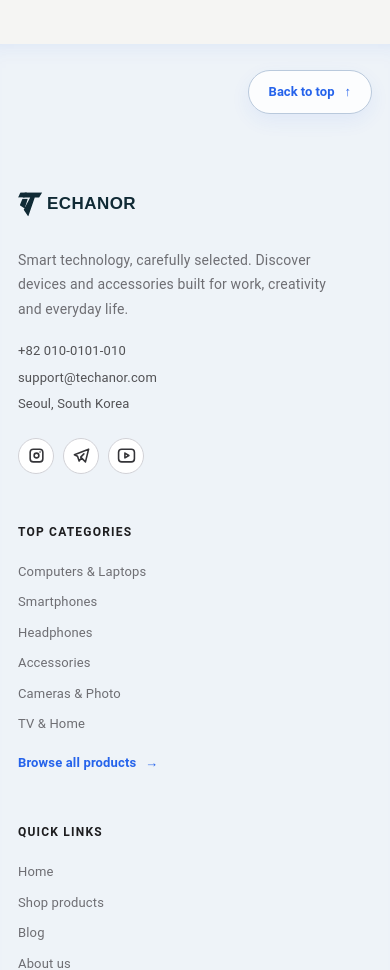
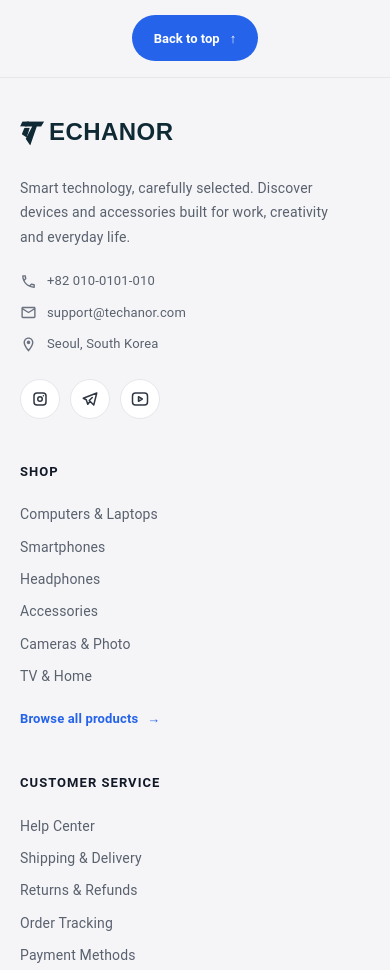
Before and after one commit to Behruz-A/techanor-react, a React (Create React App) app: page / in a window 390 px wide. Shown: the part 7060-8030 px from the top of the page. Built offline with nearby package versions, Linux system fonts and the light colour scheme; no server answers.

Commit message:
feat: refine homepage news section and footer

```diff
--- a/src/app/components/footer/index.tsx
+++ b/src/app/components/footer/index.tsx
@@ -1,7 +1,10 @@
+import EmailOutlinedIcon from "@mui/icons-material/EmailOutlined";
+import LocationOnOutlinedIcon from "@mui/icons-material/LocationOnOutlined";
+import PhoneOutlinedIcon from "@mui/icons-material/PhoneOutlined";
 import { Link } from "react-router-dom";
 import BrandLogo from "../BrandLogo";
 
-const categories = [
+const shopLinks = [
   "Computers & Laptops",
   "Smartphones",
   "Headphones",
@@ -10,107 +13,86 @@ const categories = [
   "TV & Home",
 ];
 
-const tags = [
-  "Gaming",
-  "iPhone",
-  "MacBook",
-  "Samsung",
-  "SSD",
-  "Graphics Card",
-  "Smart TV",
-  "Speaker",
-  "Tablet",
-  "Power Bank",
+const serviceLinks = [
+  { label: "Help Center", to: "/help" },
+  { label: "Shipping & Delivery", to: "/help" },
+  { label: "Returns & Refunds", to: "/help" },
+  { label: "Order Tracking", to: "/orders" },
+  { label: "Payment Methods", to: "/help" },
+  { label: "Contact Us", to: "/contact" },
 ];
+
+const aboutLinks = [
+  { label: "Blog", to: "/blog" },
+  { label: "Contact Us", to: "/contact" },
+];
+
+const brands = ["Apple", "Samsung", "Sony", "LG", "Lenovo", "Dell"];
 
 export default function Footer() {
   return (
     <footer className="site-footer">
+      <div className="footer-back-to-top">
+        <button type="button" onClick={() => window.scrollTo({ top: 0, behavior: "smooth" })}>
+          Back to top <span aria-hidden="true">&uarr;</span>
+        </button>
+      </div>
+
       <div className="footer-container">
-        <div className="footer-top-row">
-          <button type="button" onClick={() => window.scrollTo({ top: 0, behavior: "smooth" })}>
-            Back to top <span aria-hidden="true">↑</span>
-          </button>
-        </div>
         <div className="footer-grid">
           <section className="footer-brand-column">
-            <Link className="footer-brand" to="/" aria-label="Techanor home"><BrandLogo tone="dark" /></Link>
+            <Link className="footer-brand" to="/" aria-label="Techanor home">
+              <BrandLogo tone="dark" />
+            </Link>
             <p className="footer-description">
-              Smart technology, carefully selected. Discover devices and
-              accessories built for work, creativity and everyday life.
+              Smart technology, carefully selected. Discover devices and accessories built for work, creativity and everyday life.
             </p>
-            <div className="footer-contact">
-              <a href="tel:+820100101010">+82 010-0101-010</a>
-              <a href="mailto:support@techanor.com">support@techanor.com</a>
-              <span>Seoul, South Korea</span>
-            </div>
+            <address className="footer-contact">
+              <a href="tel:+820100101010"><PhoneOutlinedIcon />+82 010-0101-010</a>
+              <a href="mailto:support@techanor.com"><EmailOutlinedIcon />support@techanor.com</a>
+              <span><LocationOnOutlinedIcon />Seoul, South Korea</span>
+            </address>
             <div className="footer-socials" aria-label="Social media">
-              <a href="#instagram" aria-label="Instagram">
-                <span className="footer-social-icon footer-social-instagram" aria-hidden="true" />
-              </a>
-              <a href="#telegram" aria-label="Telegram">
-                <span className="footer-social-icon footer-social-telegram" aria-hidden="true" />
-              </a>
-              <a href="#youtube" aria-label="YouTube">
-                <span className="footer-social-icon footer-social-youtube" aria-hidden="true" />
-              </a>
+              <a href="#instagram" aria-label="Instagram"><span className="footer-social-icon footer-social-instagram" aria-hidden="true" /></a>
+              <a href="#telegram" aria-label="Telegram"><span className="footer-social-icon footer-social-telegram" aria-hidden="true" /></a>
+              <a href="#youtube" aria-label="YouTube"><span className="footer-social-icon footer-social-youtube" aria-hidden="true" /></a>
             </div>
           </section>
 
           <section>
-            <h2 className="footer-title">Top categories</h2>
-            <nav className="footer-links" aria-label="Product categories">
-              {categories.map((category) => (
-                <Link key={category} to="/products">{category}</Link>
-              ))}
+            <h2 className="footer-title">Shop</h2>
+            <nav className="footer-links" aria-label="Shop categories">
+              {shopLinks.map((label) => <Link key={label} to="/products">{label}</Link>)}
             </nav>
-            <Link className="footer-accent-link" to="/products">
-              Browse all products <span aria-hidden="true">&rarr;</span>
-            </Link>
+            <Link className="footer-accent-link" to="/products">Browse all products <span aria-hidden="true">&rarr;</span></Link>
           </section>
 
           <section>
-            <h2 className="footer-title">Quick links</h2>
-            <nav className="footer-links" aria-label="Footer navigation">
-              <Link to="/">Home</Link>
-              <Link to="/products">Shop products</Link>
-              <a href="/blog">Blog</a>
-              <a href="/#about-us">About us</a>
-              <Link to="/help">Customer help</Link>
-              <Link to="/contact">Contact us</Link>
+            <h2 className="footer-title">Customer Service</h2>
+            <nav className="footer-links" aria-label="Customer service">
+              {serviceLinks.map(({ label, to }) => <Link key={label} to={to}>{label}</Link>)}
             </nav>
           </section>
 
           <section>
-            <h2 className="footer-title">Download app</h2>
-            <div className="footer-apps">
-              <a href="#google-play" aria-label="Get Techanor on Google Play">
-                <span className="footer-app-icon" aria-hidden="true">&#9654;</span>
-                <span><small>GET IT ON</small>Google Play</span>
-              </a>
-              <a href="#app-store" aria-label="Download Techanor on the App Store">
-                <span className="footer-app-icon" aria-hidden="true">&#9679;</span>
-                <span><small>DOWNLOAD ON THE</small>App Store</span>
-              </a>
-            </div>
+            <h2 className="footer-title">About Techanor</h2>
+            <nav className="footer-links" aria-label="About Techanor">
+              {aboutLinks.map(({ label, to }) => <Link key={label} to={to}>{label}</Link>)}
+            </nav>
           </section>
 
-          <section className="footer-tags-column">
-            <h2 className="footer-title">Popular tags</h2>
-            <div className="footer-tags">
-              {tags.map((tag) => (
-                <Link key={tag} to="/products">{tag}</Link>
-              ))}
-            </div>
+          <section>
+            <h2 className="footer-title">Brands</h2>
+            <nav className="footer-links" aria-label="Product brands">
+              {brands.map((brand) => <Link key={brand} to="/products">{brand}</Link>)}
+            </nav>
+            <Link className="footer-accent-link" to="/products">View all brands <span aria-hidden="true">&rarr;</span></Link>
           </section>
         </div>
 
         <div className="footer-bottom">
           <span>&copy; {new Date().getFullYear()} Techanor. All rights reserved.</span>
-          <div>
-            <a href="#privacy">Privacy</a>
-            <a href="#terms">Terms</a>
-          </div>
+          <div><span>Privacy</span><i aria-hidden="true" /><span>Terms</span></div>
         </div>
       </div>
     </footer>
--- a/src/css/footer.css
+++ b/src/css/footer.css
@@ -1,41 +1,239 @@
-.site-footer { position: relative; width: 100%; background: #eef3f8; color: #1d1d1f; border-top: 0; box-shadow: inset 0 18px 36px -38px rgba(37,99,235,.42); }
-.footer-container { width: min(1300px, calc(100% - 48px)); margin: 0 auto; }
-.footer-top-row { min-height: 96px; display: flex; align-items: center; justify-content: center; gap: 24px; border-bottom: 0; color: #6e6e73; font-size: 13px; }
-.footer-top-row button { min-height: 44px; padding: 0 20px; display: inline-flex; align-items: center; gap: 10px; border: 1px solid #b9c9dc; border-radius: 999px; background: rgba(255,255,255,.82); color: #2563eb; font: inherit; font-weight: 700; cursor: pointer; box-shadow: 0 7px 20px rgba(37,99,235,.07); transition: border-color 180ms ease, color 180ms ease, background 180ms ease, transform 180ms ease; }
-.footer-top-row button:hover { border-color: #2563eb; color: #fff; background: #2563eb; transform: translateY(-1px); }
-.footer-grid { padding: 62px 0 58px; display: grid; grid-template-columns: 1.45fr 1fr .85fr 1fr 1.25fr; gap: clamp(34px, 4vw, 68px); }
+.site-footer {
+  width: 100%;
+  border-top: 1px solid #e5e7eb;
+  background: #f5f5f7;
+  color: #111827;
+}
+
+.footer-back-to-top {
+  min-height: 76px;
+  display: grid;
+  place-items: center;
+  border-bottom: 1px solid #e5e7eb;
+}
+
+.footer-back-to-top button {
+  min-height: 46px;
+  padding: 0 22px;
+  display: inline-flex;
+  align-items: center;
+  gap: 10px;
+  border: 0;
+  border-radius: 999px;
+  background: #2563eb;
+  color: #fff;
+  font: inherit;
+  font-size: 13px;
+  font-weight: 750;
+  cursor: pointer;
+  transition: background 190ms ease, transform 190ms ease;
+}
+
+.footer-back-to-top button:hover {
+  background: #1d4ed8;
+  transform: translateY(-2px);
+}
+
+.footer-container {
+  width: min(1300px, calc(100% - 48px));
+  margin: 0 auto;
+}
+
+.footer-grid {
+  padding: 56px 0 52px;
+  display: grid;
+  grid-template-columns: 1.45fr 1fr 1.15fr 1fr 0.8fr;
+  gap: clamp(34px, 3.6vw, 58px);
+}
+
 .footer-grid section { min-width: 0; }
-.footer-brand { display: inline-block; color: #2563eb; font-family: Georgia, "Times New Roman", serif; font-size: 25px; font-style: italic; font-weight: 700; letter-spacing: -1px; text-decoration: none; }
-.footer-description { max-width: 310px; margin: 22px 0 20px; color: #6e6e73; font-size: 14px; line-height: 1.75; }
-.footer-contact { display: flex; flex-direction: column; gap: 7px; color: #515154; font-size: 13px; }
-.footer-contact a { color: inherit; text-decoration: none; }
+
+.footer-brand {
+  display: inline-flex;
+  color: inherit;
+  text-decoration: none;
+}
+
+.footer-brand .brand-logo { font-size: 24px; }
+
+.footer-description {
+  max-width: 310px;
+  margin: 24px 0 22px;
+  color: #59616e;
+  font-size: 14px;
+  line-height: 1.75;
+}
+
+.footer-contact {
+  display: flex;
+  flex-direction: column;
+  gap: 12px;
+  color: #59616e;
+  font-size: 13px;
+  font-style: normal;
+}
+
+.footer-contact a,
+.footer-contact span {
+  display: flex;
+  align-items: center;
+  gap: 10px;
+  color: inherit;
+  text-decoration: none;
+}
+
+.footer-contact svg {
+  width: 17px;
+  height: 17px;
+  flex: 0 0 auto;
+  color: #6b7280;
+}
+
 .footer-contact a:hover { color: #2563eb; }
-.footer-socials { margin-top: 24px; display: flex; gap: 9px; }
-.footer-socials a { width: 36px; height: 36px; display: grid; place-items: center; border: 1px solid #d2d2d7; border-radius: 50%; background: #fff; text-decoration: none; transition: border-color 180ms ease, background 180ms ease; }
-.footer-social-icon { width: 19px; height: 19px; display: block; background: #343438; mask-position: center; mask-repeat: no-repeat; mask-size: contain; -webkit-mask-position: center; -webkit-mask-repeat: no-repeat; -webkit-mask-size: contain; transition: background 180ms ease; }
+
+.footer-socials {
+  margin-top: 25px;
+  display: flex;
+  gap: 10px;
+}
+
+.footer-socials a {
+  width: 40px;
+  height: 40px;
+  display: grid;
+  place-items: center;
+  border: 1px solid #e5e7eb;
+  border-radius: 50%;
+  background: #fff;
+  text-decoration: none;
+  transition: border-color 180ms ease, transform 180ms ease;
+}
+
+.footer-social-icon {
+  width: 18px;
+  height: 18px;
+  display: block;
+  background: #303744;
+  mask-position: center;
+  mask-repeat: no-repeat;
+  mask-size: contain;
+  -webkit-mask-position: center;
+  -webkit-mask-repeat: no-repeat;
+  -webkit-mask-size: contain;
+  transition: background 180ms ease;
+}
+
 .footer-social-instagram { mask-image: url("/public/icons/brand-instagram.svg"); -webkit-mask-image: url("/public/icons/brand-instagram.svg"); }
 .footer-social-telegram { mask-image: url("/public/icons/brand-telegram.svg"); -webkit-mask-image: url("/public/icons/brand-telegram.svg"); }
 .footer-social-youtube { mask-image: url("/public/icons/brand-youtube.svg"); -webkit-mask-image: url("/public/icons/brand-youtube.svg"); }
-.footer-socials a:hover { border-color: #2563eb; background: #eef3ff; }
+.footer-socials a:hover { border-color: #2563eb; transform: translateY(-2px); }
 .footer-socials a:hover .footer-social-icon { background: #2563eb; }
-.footer-title { margin: 5px 0 22px; color: #1d1d1f; font-size: 12px; font-weight: 750; letter-spacing: 1.2px; text-transform: uppercase; }
-.footer-links { display: flex; flex-direction: column; gap: 13px; }
-.footer-links a { width: max-content; max-width: 100%; color: #6e6e73; font-size: 13px; line-height: 1.35; text-decoration: none; transition: color 180ms ease, transform 180ms ease; }
-.footer-links a:hover { color: #2563eb; transform: translateX(3px); }
-.footer-accent-link { margin-top: 20px; display: inline-flex; align-items: center; gap: 9px; color: #2563eb; font-size: 13px; font-weight: 650; text-decoration: none; }
+
+.footer-title {
+  margin: 5px 0 23px;
+  color: #111827;
+  font-size: 13px;
+  font-weight: 750;
+  letter-spacing: 0.08em;
+  text-transform: uppercase;
+}
+
+.footer-links {
+  display: flex;
+  flex-direction: column;
+  gap: 12px;
+}
+
+.footer-links a {
+  width: max-content;
+  max-width: 100%;
+  color: #59616e;
+  font-size: 14px;
+  line-height: 1.45;
+  text-decoration: none;
+  transition: color 180ms ease, transform 180ms ease;
+}
+
+.footer-links a:hover {
+  color: #2563eb;
+  transform: translateX(3px);
+}
+
+.footer-accent-link {
+  margin-top: 23px;
+  display: inline-flex;
+  align-items: center;
+  gap: 9px;
+  color: #2563eb;
+  font-size: 13px;
+  font-weight: 700;
+  text-decoration: none;
+}
+
+.footer-accent-link span { transition: transform 180ms ease; }
 .footer-accent-link:hover { color: #1d4ed8; }
-.footer-apps { display: flex; flex-direction: column; gap: 10px; }
-.footer-apps a { min-height: 48px; padding: 0 13px; display: flex; align-items: center; gap: 11px; border: 1px solid #d2d2d7; border-radius: 8px; background: #fff; color: #1d1d1f; font-size: 13px; font-weight: 600; text-decoration: none; transition: border-color 180ms ease, background 180ms ease; }
-.footer-apps a:hover { border-color: #2563eb; background: #eef3ff; }
-.footer-apps small { display: block; color: #86868b; font-size: 7px; font-weight: 600; letter-spacing: .7px; }
-.footer-app-icon { color: #1d1d1f; font-size: 18px; }
-.footer-tags { display: flex; flex-wrap: wrap; gap: 8px; }
-.footer-tags a { padding: 7px 10px; border: 1px solid #d2d2d7; border-radius: 6px; background: #fff; color: #6e6e73; font-size: 11px; text-decoration: none; transition: border-color 180ms ease, color 180ms ease, background 180ms ease; }
-.footer-tags a:hover { border-color: #2563eb; color: #2563eb; background: #eef3ff; }
-.footer-bottom { min-height: 72px; display: flex; justify-content: space-between; align-items: center; gap: 24px; border-top: 0; color: #747b85; font-size: 12px; }
-.footer-bottom div { display: flex; gap: 24px; }
-.footer-bottom a { color: #6e6e73; text-decoration: none; }
+.footer-accent-link:hover span { transform: translateX(4px); }
+
+.footer-bottom {
+  min-height: 70px;
+  display: flex;
+  align-items: center;
+  justify-content: space-between;
+  gap: 24px;
+  border-top: 1px solid #e5e7eb;
+  color: #59616e;
+  font-size: 12px;
+}
+
+.footer-bottom div {
+  display: flex;
+  align-items: center;
+  gap: 18px;
+}
+
+.footer-bottom div i {
+  width: 1px;
+  height: 15px;
+  background: #d1d5db;
+}
+
+.footer-bottom a,
+.footer-bottom div > span {
+  color: inherit;
+  text-decoration: none;
+}
+
 .footer-bottom a:hover { color: #2563eb; }
-@media (max-width: 1100px) { .footer-grid { grid-template-columns: 1.5fr 1fr 1fr; } .footer-tags-column { grid-column: span 2; } }
-@media (max-width: 700px) { .footer-container { width: calc(100% - 36px); } .footer-grid { padding: 48px 0 42px; grid-template-columns: 1fr 1fr; gap: 44px 28px; } .footer-brand-column, .footer-tags-column { grid-column: 1 / -1; } }
-@media (max-width: 460px) { .footer-top-row > span { display: none; } .footer-top-row { justify-content: flex-end; } .footer-grid { grid-template-columns: 1fr; } .footer-brand-column, .footer-tags-column { grid-column: auto; } .footer-bottom { padding: 22px 0; flex-direction: column; align-items: flex-start; } }
+
+@media (max-width: 1080px) {
+  .footer-grid {
+    grid-template-columns: 1.45fr 1fr 1.15fr;
+    row-gap: 54px;
+  }
+}
+
+@media (max-width: 700px) {
+  .footer-container { width: calc(100% - 40px); }
+  .footer-back-to-top { min-height: 78px; }
+  .footer-grid {
+    padding: 48px 0 46px;
+    grid-template-columns: 1.25fr 1fr;
+    gap: 46px 28px;
+  }
+  .footer-brand-column { grid-column: 1 / -1; }
+}
+
+@media (max-width: 480px) {
+  .footer-grid {
+    padding: 42px 0 38px;
+    grid-template-columns: 1fr;
+    gap: 38px;
+  }
+  .footer-brand-column { grid-column: auto; }
+  .footer-bottom {
+    padding: 22px 0;
+    align-items: flex-start;
+    flex-direction: column;
+    gap: 14px;
+  }
+}
--- a/src/css/home.css
+++ b/src/css/home.css
@@ -1385,7 +1385,7 @@
 /** EVENTS **/
 
 .homepage .events-frame {
-  padding: 92px 0 98px;
+  padding: 82px 0 66px;
   background: #f5f5f3;
   color: #101828;
 }
@@ -1405,7 +1405,7 @@
 
 .events-text > div > span { display: flex; align-items: center; gap: 9px; color: #2563eb; font-size: 11px; font-weight: 800; letter-spacing: 1.8px; text-transform: uppercase; }
 .events-text > div > span::before { width: 8px; height: 8px; content: ""; border-radius: 50%; background: #2563eb; }
-.events-text h2 { margin: 11px 0 0; color: #111827; font-size: clamp(36px, 3.3vw, 48px); font-weight: 680; line-height: 1.08; letter-spacing: -1.8px; }
+.events-text h2 { margin: 11px 0 0; color: #111827; font-size: clamp(34px, 2.9vw, 42px); font-weight: 680; line-height: 1.08; letter-spacing: -1.5px; }
 .events-view-all { min-height: 44px; padding: 0 8px 0 18px; display: inline-flex; align-items: center; gap: 14px; border-radius: 10px; background: #0a2733; color: #fff; font-size: 12px; font-weight: 750; text-decoration: none; transition: background 220ms ease, transform 220ms ease; }
 .events-view-all > span { width: 31px; height: 31px; display: grid; place-items: center; border-radius: 8px; background: #fff; color: #0a2733; }
 .events-view-all svg { width: 17px; height: 17px; }
@@ -1430,26 +1430,26 @@
 }
 .story-card:hover { transform: translateY(-4px); border-color: rgba(37,99,235,.22); box-shadow: 0 18px 36px rgba(15,23,42,.09); }
 
-.story-card__image { height: 330px; margin: 10px 10px 0; display: block; overflow: hidden; border-radius: 14px; background: #e8edf3; }
+.story-card__image { height: 292px; margin: 9px 9px 0; display: block; overflow: hidden; border-radius: 14px; background: #e8edf3; }
 .story-card__image img { width: 100%; height: 100%; object-fit: cover; transition: transform 600ms ease; }
 .story-card:hover .story-card__image img { transform: scale(1.04); }
-.story-card__body { min-height: 190px; padding: 22px 24px 24px; display: flex; flex-direction: column; box-sizing: border-box; }
+.story-card__body { min-height: 168px; padding: 19px 21px 21px; display: flex; flex-direction: column; box-sizing: border-box; }
 .story-card__meta { display: flex; align-items: center; gap: 9px; color: #7c8490; font-size: 11px; font-weight: 500; }
 .story-card__meta > span { width: 3px; height: 3px; border-radius: 50%; background: #98a2b3; }
 .story-card__meta small { font: inherit; }
-.story-card__body h3 { margin: 15px 0 0; color: #111827; font-size: 20px; font-weight: 680; line-height: 1.34; letter-spacing: -.55px; }
+.story-card__body h3 { margin: 13px 0 0; color: #111827; font-size: 18px; font-weight: 680; line-height: 1.34; letter-spacing: -.45px; }
 .story-card__body h3 a { color: inherit; text-decoration: none; }
-.story-card__link { width: max-content; margin-top: auto; padding-top: 20px; display: inline-flex; align-items: center; gap: 7px; color: #344054; font-size: 12px; font-weight: 700; text-decoration: none; transition: color 200ms ease; }
+.story-card__link { width: max-content; margin-top: auto; padding-top: 16px; display: inline-flex; align-items: center; gap: 7px; color: #344054; font-size: 12px; font-weight: 700; text-decoration: none; transition: color 200ms ease; }
 .story-card__link svg { width: 17px; height: 17px; padding: 3px; border-radius: 50%; background: #0a2733; color: #fff; transition: transform 200ms ease, background 200ms ease; }
 .story-card__link:hover { color: #2563eb; }
 .story-card__link:hover svg { background: #2563eb; transform: translateX(2px); }
 
-.events-controls { margin-top: 34px; display: grid; grid-template-columns:minmax(0,1fr) auto; align-items: center; gap: 42px; }
-.events-progress { position: relative !important; width: 100% !important; height: 3px !important; overflow: hidden; border-radius: 99px; background: #d7dadd; }
+.events-controls { margin-top: 28px; display: grid; grid-template-columns:minmax(0,1fr) auto; align-items: center; gap: 34px; }
+.events-progress { position: relative !important; width: 75% !important; height: 3px !important; overflow: hidden; border-radius: 99px; background: #d7dadd; }
 .events-progress .swiper-scrollbar-drag { height: 100%; border-radius: inherit; background: #0a2733; cursor: grab; }
 .events-progress .swiper-scrollbar-drag:active { cursor: grabbing; }
 .events-controls > div:last-child { display: flex; gap: 12px; }
-.events-controls button { width: 44px; height: 44px; padding: 0; display: grid; place-items: center; border: 1px solid #d8dde3; border-radius: 50%; background: #fff; color: #17212b; cursor: pointer; transition: border-color 200ms ease, background 200ms ease, color 200ms ease; }
+.events-controls button { width: 40px; height: 40px; padding: 0; display: grid; place-items: center; border: 1px solid #d8dde3; border-radius: 50%; background: #fff; color: #17212b; cursor: pointer; transition: border-color 200ms ease, background 200ms ease, color 200ms ease; }
 .events-controls button svg { width: 20px; height: 20px; }
 .events-controls button:hover { border-color: #2563eb; background: #2563eb; color: #fff; }
 .events-controls button.swiper-button-disabled { color: #a9afb7; cursor: default; opacity: .55; }
@@ -1459,12 +1459,13 @@
   .homepage .events-frame { padding: 68px 0 74px; }
   .homepage .events-frame .events-main { width: calc(100% - 40px); }
   .homepage .events-frame .events-main .events-text { margin-bottom: 28px; align-items: flex-start; flex-direction: column; gap: 20px; }
-  .events-text h2 { font-size: 34px; }
+  .events-text h2 { font-size: 32px; }
   .events-view-all { min-height: 42px; }
-  .story-card__image { height: 270px; }
-  .story-card__body { min-height: 185px; padding: 21px 21px 23px; }
-  .story-card__body h3 { font-size: 19px; }
+  .story-card__image { height: 250px; }
+  .story-card__body { min-height: 165px; padding: 19px 19px 21px; }
+  .story-card__body h3 { font-size: 18px; }
   .events-controls { margin-top: 27px; gap: 22px; }
+  .events-progress { width: 100% !important; }
   .events-controls button { width: 40px; height: 40px; }
 }
 
```
